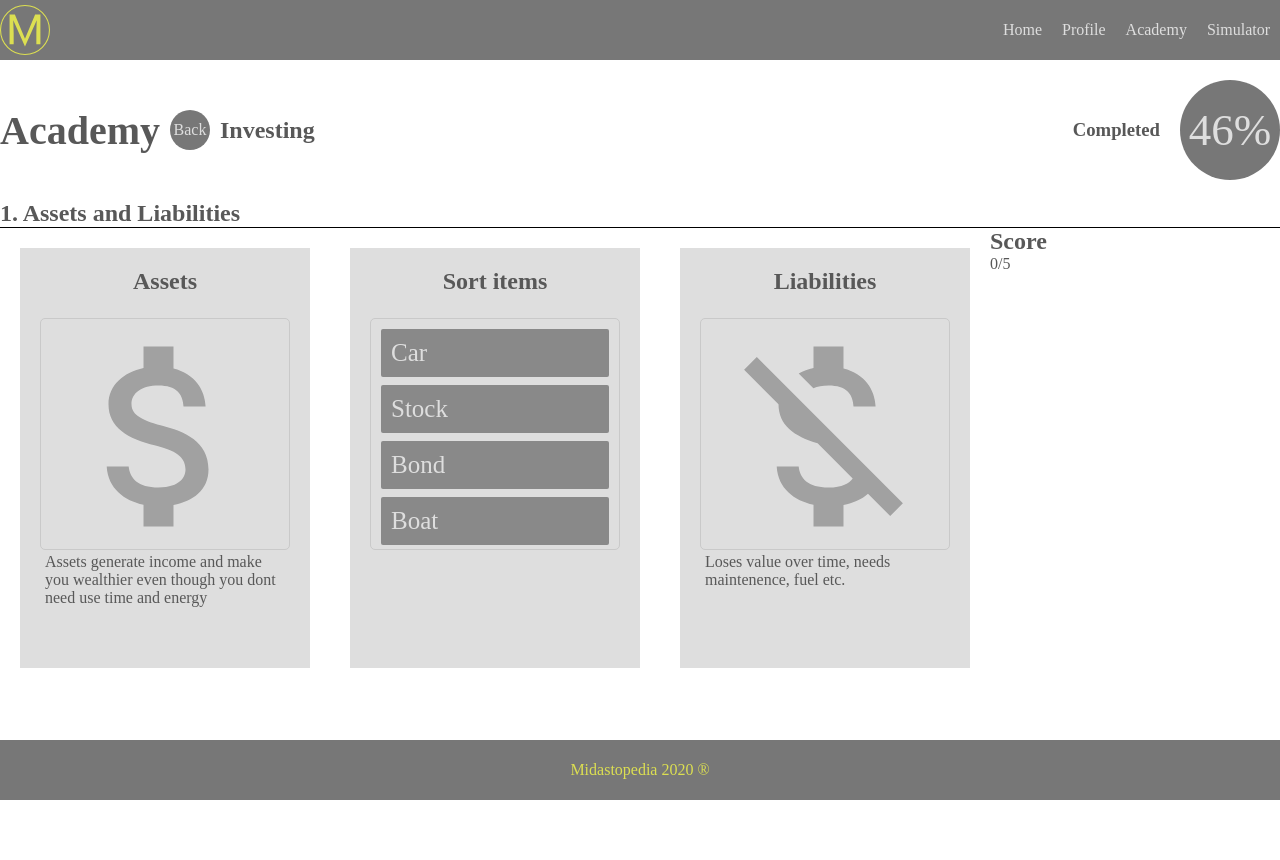
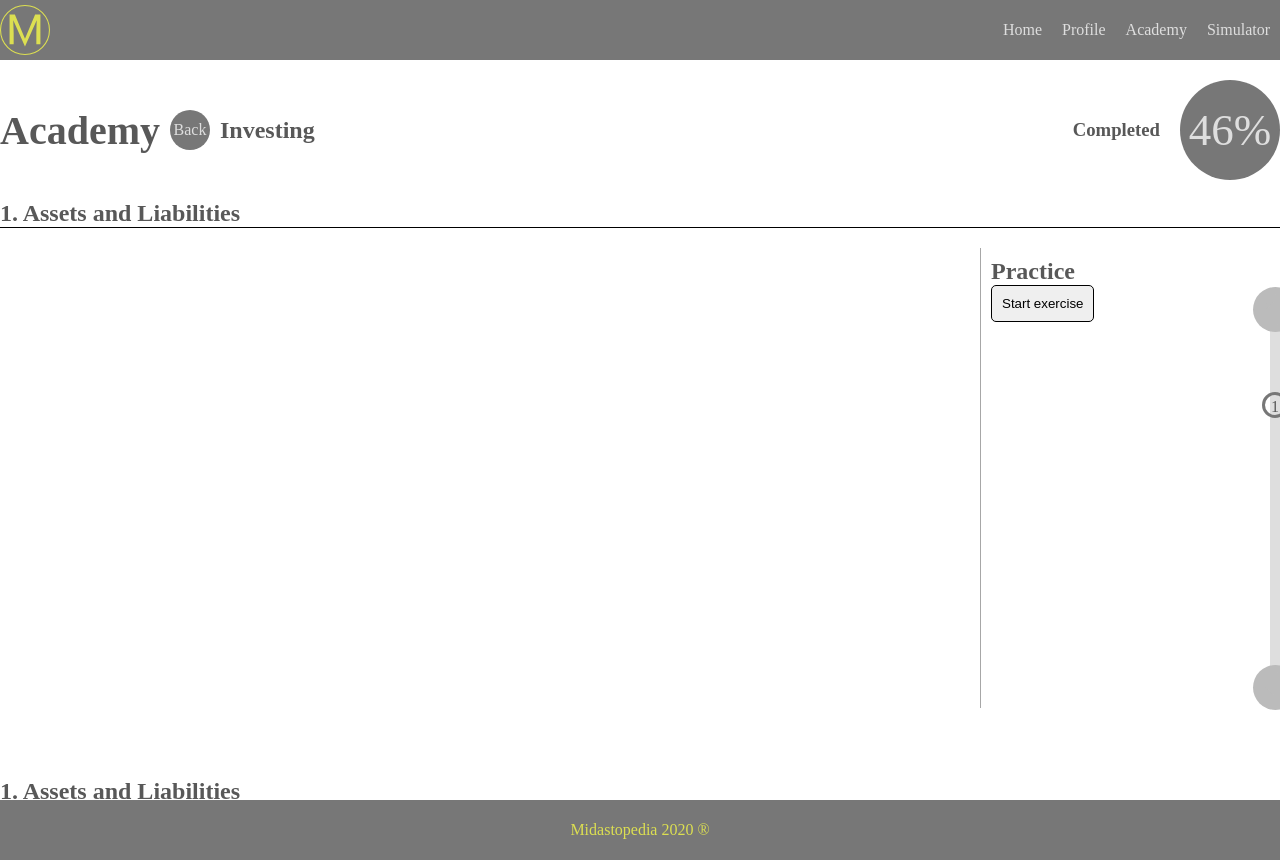
Before and after one commit to valuecodes/StonksAcademy, a React (Create React App) app in the folder client/: page /academy/investing in a window 1280 px wide. Before the commit the page ends 800 px from the top, so only its background shows below. Built offline with nearby package versions, Linux system fonts and the light colour scheme; a web font is replaced by a local one.

Commit message:
Added article navigation component

```diff
--- /dev/null
+++ b/client/src/components/ArticleControls.js
@@ -0,0 +1,9 @@
+import React from 'react'
+
+export default function ArticleControls() {
+    return (
+        <div>
+
+        </div>
+    )
+}
--- a/client/src/components/DragAndDrop.js
+++ b/client/src/components/DragAndDrop.js
@@ -9,6 +9,7 @@ export default function DragAndDrop(props) {
         columns,
         items,
         getScore,
+        startExercise
     } = props
 
     const [dragAndDrop, setDragAndDrop] = useState([])
@@ -113,13 +114,14 @@ export default function DragAndDrop(props) {
         <div className='dragAndDrop'>
             <DragDropContext onDragEnd={onDragEnd}>
                 {dragAndDrop.map(item =>
+                    (startExercise||!item.exercise)&&
                     <Droppable key={item.droppable} droppableId={item.droppable}>
                         {(provided, snapshot) => (
-                            <div className='droppableContainer'>
+                            <div className={`droppableContainer ${item.starting?'starting':''}`}>
                             <h2 className='dragAndDropHeader'>{item.name}</h2>
-                            <div
+                             <div
                                 ref={provided.innerRef}
-                                style={getListStyle(snapshot.isDraggingOver)}
+                                style={!item.exercise?getListStyle(snapshot.isDraggingOver,item.exercise):{}}
                             >
 
                                 <div className='draggingAreaContainer'>
@@ -195,10 +197,10 @@ const getItemStyle = (isDragging, draggableStyle) => ({
     ...draggableStyle
 });
 
-const getListStyle = isDraggingOver => ({
+const getListStyle = (isDraggingOver,exercise) => ({
     background: isDraggingOver ? 'lightgray' :'var(--background-color)' ,
     // padding: grid,
     // paddingTop:'5rem',
     // minHeight:'380px',
-    width: 250
+    // width: 250
 });
--- a/client/src/components/MaterialIcon.js
+++ b/client/src/components/MaterialIcon.js
@@ -3,6 +3,8 @@ import React from 'react'
 import ArrowBackIosIcon from '@material-ui/icons/ArrowBackIos';
 import MoneyOffIcon from '@material-ui/icons/MoneyOff';
 import AttachMoneyIcon from '@material-ui/icons/AttachMoney';
+import ArrowDownwardIcon from '@material-ui/icons/ArrowDownward';
+import ArrowUpwardIcon from '@material-ui/icons/ArrowUpward';
 
 export default function MaterialIcon({icon,color='black',size='large',className}){
 
@@ -13,6 +15,10 @@ export default function MaterialIcon({icon,color='black',size='large',className}
             return <MoneyOffIcon className={className} />
         case 'AttachMoneyIcon':
             return <AttachMoneyIcon className={className}/>
+        case 'ArrowDownwardIcon':
+            return <ArrowDownwardIcon className={className}/>
+        case 'ArrowUpwardIcon':
+            return <ArrowUpwardIcon className={className}/>
         default: return null
     }
 }
--- a/client/src/components/TrainingStatus.js
+++ b/client/src/components/TrainingStatus.js
@@ -1,9 +1,9 @@
 import React from 'react'
 
-export default function TrainingStatus({text='46%'}) {
+export default function TrainingStatus({header='Completed', text='46%'}) {
     return (
         <div className='trainingStatus'>
-            <h3>Completed</h3>
+            <h3>{header}</h3>
             <div>{text}</div>
         </div>
     )
--- a/client/src/index.css
+++ b/client/src/index.css
@@ -70,6 +70,12 @@ a{
 .backButton svg{
   transform: scale(1.5);
   margin-left: 1.2rem;
+}
+
+.button{
+  padding: 1rem;
+  border-radius: 0.5rem;
+  border:1px solid black;
 }
 
 /* Header */
@@ -214,7 +220,14 @@ a{
 
 /* AcademySection */
 .academySection{
+  display: grid;
+  grid-template-columns: 1fr 0;
+  grid-template-rows: auto 60rem;
+  /* overflow: hidden; */
+}
 
+.academySection .sectionHeader{
+  grid-column: 1/3;
 }
 
 .articleHeader{
@@ -244,14 +257,15 @@ a{
 }
 
 .droppableContainer{
-  min-height: 33rem;
+  height: auto;
   background-color: var(--background-color);
   margin: 2rem;
   padding: 2rem;
   display: grid;
-  grid-template-rows: 5rem 23rem 10rem;
+  grid-template-rows: 5rem 23rem auto;
   width: 250px;
-  /* overflow: hidden; */
+  border-radius: 1rem;
+
 }
 
 .draggingAreaContainer{
@@ -260,11 +274,13 @@ a{
   border-radius: 0.5rem;
   border: 1px solid rgb(201, 201, 201);
   overflow: hidden;
-
 }
 
 .draggingArea{
   padding: 1rem;
+  padding-bottom: 0;
+  max-height: 20rem;
+  position: relative;
 }
 
 .dragAndDropHeader{
@@ -289,6 +305,7 @@ a{
 
 .dragAndDropInfoText{
   padding: 0.5rem;
+  /* height: 20rem; */
 }
 
 .dndIcon{
@@ -300,6 +317,35 @@ a{
   color: rgb(161, 161, 161);
 }
 
+.starting{
+  display: grid;
+  grid-template-rows: 10rem 1fr;
+  background-color: white!important;
+  border: none;
+}
+.starting div{
+  border: none;
+}
+.starting div .draggingAreaContainer{
+  height: 22rem!important;
+  max-height: 22rem;
+  overflow: hidden;
+  border: none;
+}
+
+/* AcademyArticles */
+.academyArticles{
+  display: grid;
+  /* grid-auto-rows: 60rem; */
+  grid-gap: 5rem;
+  height: 60rem;
+  overflow: hidden;
+}
+
+.articleContainer{
+  /* height: 60rem; */
+}
+
 /* AssetsAndLiabilities */
 .assetsAndLiabilities{
   /* display: flex; */
@@ -307,11 +353,79 @@ a{
 
 
 /* ArticleContent */
+.article{
+  display: grid;
+  grid-template-columns: 3fr 1fr;
+  height: 50rem;
+}
+
 .articleContent{
   display: flex;
+  justify-content: space-evenly;
+  /* height: inherit; */
 }
 
 /* ArticleControls */
 .articleControls{
+  grid-column: 2/3;
+  margin: 2rem;
+  width: 80%;
+  border-left: 0.1rem solid rgb(167, 167, 167);
+  padding: 1rem;
+}
+
+.articleControlsHeader{
+  /* background-color: red; */
+}
+
+/* ArticleNavigation */
+.articleNavigationContainer{
+  position: relative;
+  top: 50%;
+  right: 1rem;
+  height: 0;
+}
+
+.articleNavigation{
+  margin-top: -20rem;
+  height: 40rem;
+  width: 1rem;
+  display: flex;
+  flex-direction: column;
+  justify-content: space-between;
+  align-items: center;
+  background-color: var(--background-color);
+}
+
+.navigationIcon{
+  transform: scale(3);
+  background-color: rgb(187, 187, 187);
+  color: var(--secondary-color);
+  border-radius: 50%;
+  cursor: pointer;
 
 }
+
+.navigatioCheckpoint{
+  height:2rem;
+  width: 2rem;
+  display: flex;
+  align-items: center;
+  justify-content: center;
+  border-radius: 50%;
+  color: var(--text-dark);
+  transition: 0.3s border;
+}
+
+.navigatioCheckpoint p{
+  position: relative;
+  top: 2px;
+}
+
+.unavailable{
+  color: rgb(187, 187, 187);
+}
+
+.available{
+  background-color:var(--positive-color);
+}
--- a/client/src/screens/AcademyInvestingScreen.js
+++ b/client/src/screens/AcademyInvestingScreen.js
@@ -1,49 +1,147 @@
-import React,{useState,useEffect} from 'react'
+import React,{useState,useEffect,useRef} from 'react'
 import ReactDOM from 'react-dom';
 import SectionHeader from '../components/SectionHeader'
 import DragAndDrop from '../components/DragAndDrop'
 import ArticleHeader from '../components/ArticleHeader'
+// import ArticleControls from '../components/ArticleControls'
+import TrainingStatus from '../components/TrainingStatus'
+import MaterialIcon from '../components/MaterialIcon'
+import { camelCaseToString } from '../utils/utils'
 
 export default function AcademyInvestingScreen() {
 
+    const [navigation, setNavigation] = useState({
+        current:0,
+        articles:[
+            {name:'AssetsAndLiabilities',id:0,completed:false,visited:false,articleId:'article.0'},
+            {name:'AssetsAndLiabilities',id:1,completed:false,visited:false,articleId:'article.1'},
+            {name:'AssetsAndLiabilities',id:2,completed:false,visited:false,articleId:'article.2'},
+        ],
+    })
+
+    const handleNavigate=(direction,status)=>{
+            if(status==='unavailable') return
+            let current = navigation.current
+            let element = null
+            if(direction==='prev'){
+                current--;
+            }else{
+                current++;
+            }
+            element = document.getElementById('article.'+current)
+            if(element){
+                element.scrollIntoView({behavior: "smooth"});
+                setNavigation({...navigation,current:current})
+            }
+    }
+
+    const completeArticleHandler=(id)=>{
+        const articleIndex = navigation.articles.findIndex(item => item.articleId===id)
+        const navCopy={...navigation}
+        navCopy.articles[articleIndex].completed=true
+        setNavigation(navCopy)
+    }
+
     return (
-        <section className='academySection'>
+        <section className='academySection' >
             <SectionHeader
                 header={'Academy'}
                 subHeader={'Investing'}
                 back={'/academy'}
             />
-            <AssetsAndLiabilities/>
+            <div className='academyArticles' id={'academyArticles'} >
+                <AssetsAndLiabilities id={'article.0'} completeArticle={completeArticleHandler}/>
+                <AssetsAndLiabilities id={'article.1'} completeArticle={completeArticleHandler}/>
+                <AssetsAndLiabilities id={'article.2'} completeArticle={completeArticleHandler}/>
+            </div>
+            <ArticleNavigation moveTo={handleNavigate} navigation={navigation}/>
         </section>
     )
 }
 
-function AssetsAndLiabilities(){
+function ArticleNavigation({moveTo,navigation,}){
+
+    const getBorderStyle=(item,index)=>{
+        let color=item.id===navigation.current?'var(--secondary-color)':'rgba(255, 255, 255,0.0)'
+        return '0.3rem solid '+color
+    }
+
+    const getNextButtonStatus=(navigation)=>{
+        let currentArticle = navigation.articles.find(item => item.id===navigation.current)
+        if(!currentArticle) return ''
+        if(navigation.current===navigation.articles.length-1) return 'unavailable'
+        return currentArticle.completed?'available':'unavailable'
+    }
+
+    let prevButtonStatus = navigation.current===0?'unavailable':''
+    let nextButtonStatus = getNextButtonStatus(navigation)
+
+    return(
+        <div className='articleNavigationContainer'>
+            <div className='articleNavigation'>
+
+                <button onClick={()=> moveTo('prev',prevButtonStatus)}>
+                    <MaterialIcon
+                        className={`navigationIcon ${prevButtonStatus}`}
+                        icon={'ArrowUpwardIcon'}
+                    />
+                </button>
+
+                {navigation.articles.map((item,index) =>
+                    <div
+                        style={{border: getBorderStyle(item,index)}}
+                        className='navigatioCheckpoint'
+                >{navigation.current>=index&&<p>{index+1}</p>} </div>
+                )}
+
+                <button onClick={()=> moveTo('next',nextButtonStatus)}>
+                    <MaterialIcon
+                        icon={'ArrowDownwardIcon'}
+                        className={`navigationIcon ${nextButtonStatus}`}
+                    />
+                </button>
+            </div>
+        </div>
+
+    )
+}
+
+function AssetsAndLiabilities({id,completeArticle}){
+
+    const [articleStatus, setArticleStatus] = useState('practice')
+    const [startExercise,setStartExercise] = useState(false)
 
     const [score,setScore] = useState({})
 
     const scoreHandler=(newScore)=>{
         setScore(newScore)
+        if(newScore.correct===newScore.total){
+            completeArticle(id)
+        }
     }
 
     return(
-    <div className='assetsAndLiabilities'>
+    <div id={id} className='assetsAndLiabilities articleContainer'>
         <ArticleHeader header={'1. Assets and Liabilities'}/>
+        <div className='article'>
             <div className='articleContent'>
+                {articleStatus==='exercise'&&
                     <DragAndDrop
                         columns={[
+                            {name:'Drag and drop items to Assets and Liabilities',id:1,
+                                exercise:true,
+                                starting:true},
                             {
                                 name:'Assets',id:0,
-                        infoText:'Assets generate income and make you wealthier  even though you dont need use time and energy',
+                                // infoText:'Assets generate income and make you wealthier  even though you dont need use time and energy. Assets include items like stocks, bonds, real estate etc that generate passive income.',
                                 icon:'AttachMoneyIcon'
                             },
-                    {name:'Sort items',id:1},
                             {
                                 name:'Liabilities',
                                 id:2,
-                        infoText:'Loses value over time, needs maintenence, fuel etc. ',
+                                // infoText:'Liabilities loses value over time, for example cars, boats motorcycles. Liabilities loses value over time, for example it needs maintenence, fuel etc.',
                                 icon:'MoneyOffIcon'
-                    }
+                            },
                         ]}
                         items={[
                             {name:'Car',start:1,target:2},
@@ -54,13 +152,34 @@ function AssetsAndLiabilities(){
 
                         ]}
                         getScore={scoreHandler}
+                        startExercise={true}
                     />
-            <div className='articleControls'>
-                <h2>Score</h2>
-                <p>{score.correct}/{score.total}</p>
+                }
             </div>
+            <ArticleControls score={score} articleStatus={articleStatus} setArticleStatus={setArticleStatus} startExercise={startExercise} setStartExercise={setStartExercise} />
         </div>
-
     </div>
     )
 }
+
+function ArticleControls({score, startExercise, setStartExercise, articleStatus, setArticleStatus}){
+    return(
+        <div className='articleControls'>
+            <div className='articleControlsHeader'>
+                <h2>{camelCaseToString(articleStatus)}</h2>
+                {articleStatus==='practice'&&
+                    <button onClick={()=>setArticleStatus('exercise')} className='button'>
+                        Start exercise
+                    </button>
+                }
+                {/* <button onClick={()=>setStartExercise(true)} className='button'>Start exercise</button> */}
+            </div>
+            {startExercise&&
+                <div className='exerciseStats'>
+                    <TrainingStatus header='Score' text={`${score.correct}/${score.total}`}/>
+                    <p>Wrong answers: {score.wrongAnswerCount}</p>
+                </div>
+            }
+        </div>
+    )
+}
--- a/package.json
+++ b/package.json
@@ -19,6 +19,7 @@
     "express": "^4.17.1",
     "nodemon": "^2.0.6",
     "react-beautiful-dnd": "^13.0.0",
-    "react-router-dom": "^5.2.0"
+    "react-router-dom": "^5.2.0",
+    "react-scroll": "^1.8.1"
   }
 }
```
Also changed, not shown: 2 other files (tests, documents, lock files or other folders). Lines whose indentation alone changed are shown as unchanged.
